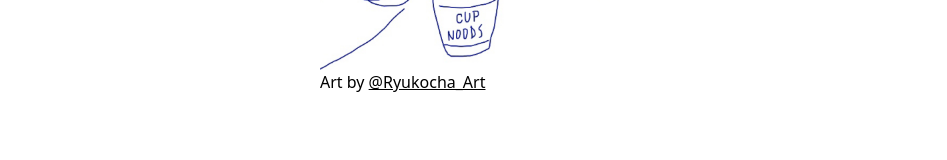
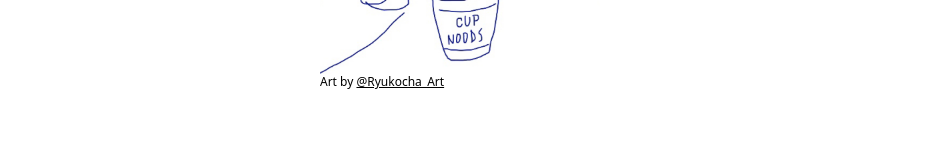
Before and after one commit to zhangalexh/portfolio, a React (Create React App) app: page / in a window 1280 px wide. Shown: the part 493-653 px from the top of the page, without its empty margins (0-947 px from the left). Built offline with nearby package versions, Linux system fonts and the light colour scheme.

Commit message:
move resume to app.js. change cname

```diff
--- a/src/App.js
+++ b/src/App.js
@@ -6,11 +6,13 @@ import Translation from "./unused/Translation";
 import NavBar from "./components/NavBar";
 import Contact from "./components/Contact";
 import Taiko from "./components/Taiko";
+import Resume from "./components/Resume"
 
 export default function App() {
   return (
     <Router>
       <NavBar />
+      <Resume />
       <div className="ml-32 lg:ml-0 ">
         <Routes>
           <Route path="/" element={<Home />} />
--- a/src/components/Home.js
+++ b/src/components/Home.js
@@ -6,7 +6,6 @@ import Resume from "./Resume";
 export default function Home() {
     return (
         <div className="px-4 lg:px-0 text-black body-font">
-            <Resume />
             <Intro />
             <GameDev />
         </div>
--- a/src/components/Intro.js
+++ b/src/components/Intro.js
@@ -11,7 +11,7 @@ export default function Intro() {
               alt="hero"
               src="pictures/meramen.png"
             />
-            <p>
+            <p className="text-xs">
               Art by <a className=" underline" href="https://twitter.com/Ryukocha_Art" target="_blank" rel="noopener noreferrer">@Ryukocha_Art</a>
             </p>
           </div>
```
